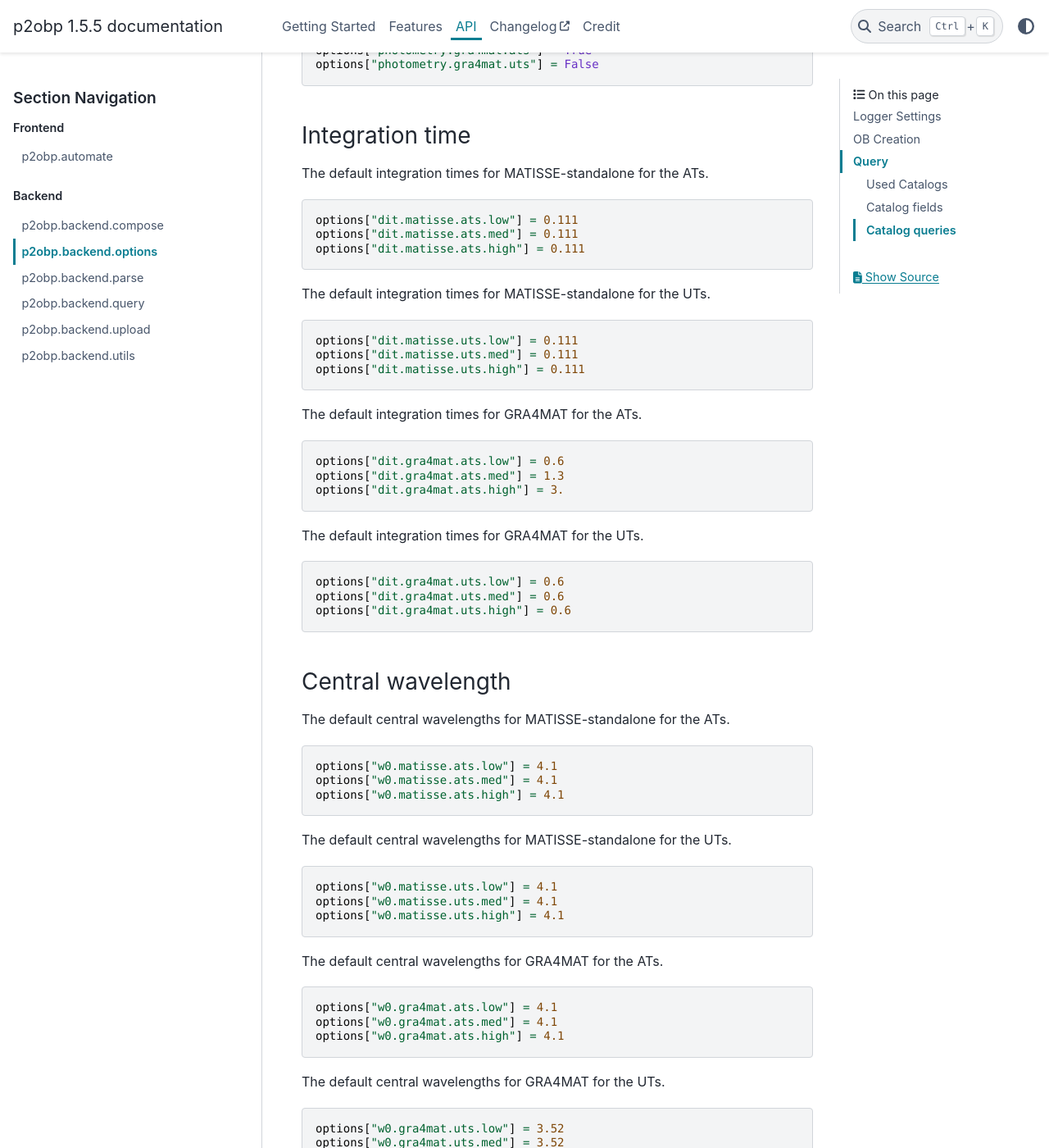
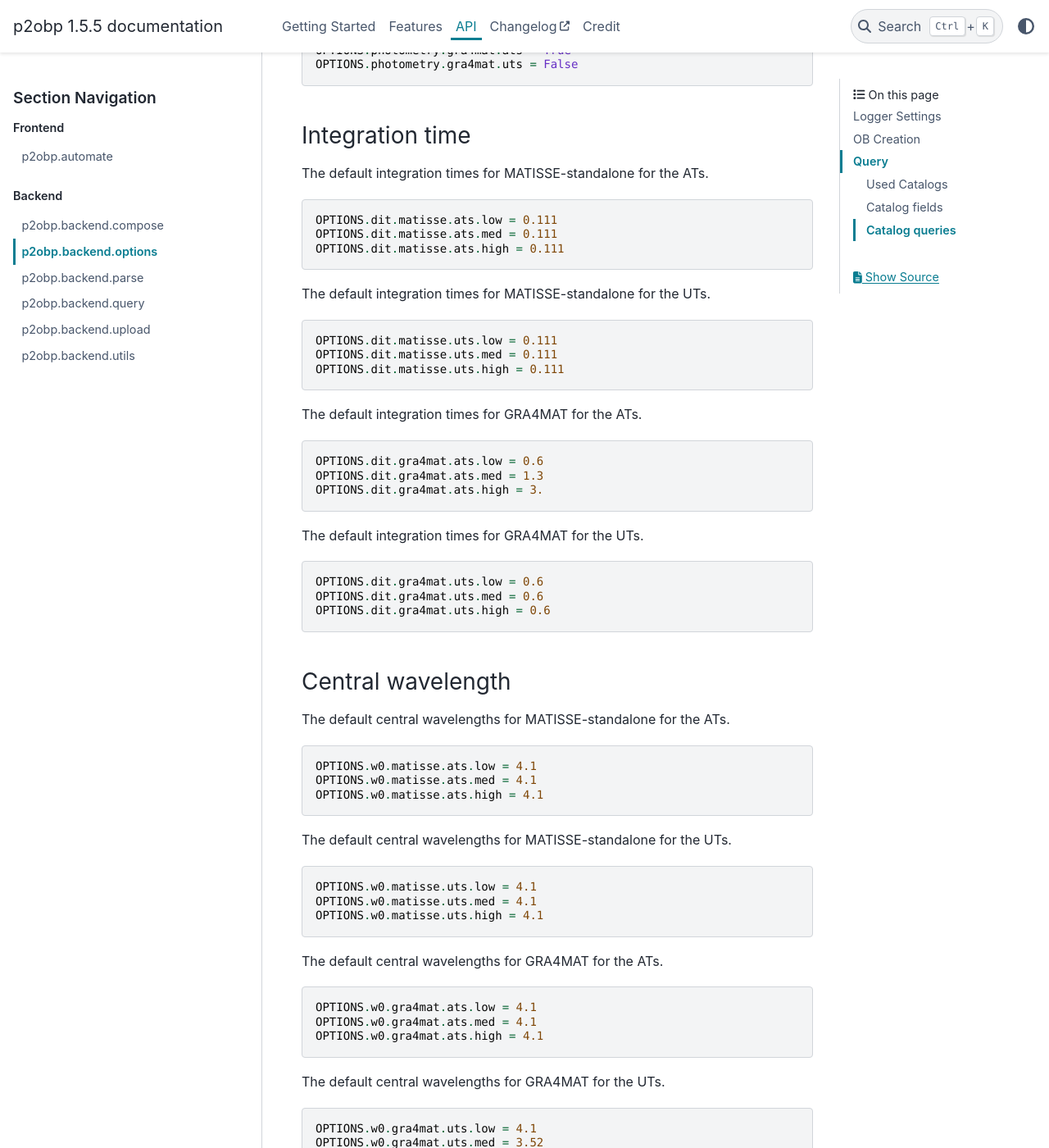
Before and after one commit to Matisse-Consortium/p2obt, a Sphinx documentation site: the page built from docs/source/modules/options.rst, in a window 1280 px wide and 1400 px high, scrolled down 1245 px. Shown: the whole window at 82% size. Built offline with Sphinx 7.4.7 and the PyData theme 0.15.4, drawn with Linux system fonts in a browser that asks for light colours; some of the changed text lies outside the part shown.

```diff
--- a/docs/source/modules/options.rst
+++ b/docs/source/modules/options.rst
@@ -45,7 +45,7 @@ or any resolution set in an input dictionary for the :func:`create_obs <p2obp.au
 
 .. code-block:: python
 
-   options["resolution.overwrite"] = False
+   OPTIONS.resolution.overwrite = False
 
 Photometry
 ==========
@@ -54,15 +54,15 @@ The default photometry settings for MATISSE-standalone
 
 .. code-block:: python
 
-   options["photometry.matisse.ats"] = True
-   options["photometry.matisse.uts"] = True
+   OPTIONS.photometry.matisse.ats = True
+   OPTIONS.photometry.matisse.uts = True
 
 The photometry settings for GRA4MAT
 
 .. code-block:: python
 
-   options["photometry.gra4mat.ats"] = True
-   options["photometry.gra4mat.uts"] = False
+   OPTIONS.photometry.gra4mat.ats = True
+   OPTIONS.photometry.gra4mat.uts = False
 
 Integration time
 ================
@@ -71,33 +71,33 @@ The default integration times for MATISSE-standalone for the ATs.
 
 .. code-block:: python
 
-   options["dit.matisse.ats.low"] = 0.111
-   options["dit.matisse.ats.med"] = 0.111
-   options["dit.matisse.ats.high"] = 0.111
+   OPTIONS.dit.matisse.ats.low = 0.111
+   OPTIONS.dit.matisse.ats.med = 0.111
+   OPTIONS.dit.matisse.ats.high = 0.111
 
 The default integration times for MATISSE-standalone for the UTs.
 
 .. code-block:: python
 
-   options["dit.matisse.uts.low"] = 0.111
-   options["dit.matisse.uts.med"] = 0.111
-   options["dit.matisse.uts.high"] = 0.111
+   OPTIONS.dit.matisse.uts.low = 0.111
+   OPTIONS.dit.matisse.uts.med = 0.111
+   OPTIONS.dit.matisse.uts.high = 0.111
 
 The default integration times for GRA4MAT for the ATs.
 
 .. code-block:: python
 
-   options["dit.gra4mat.ats.low"] = 0.6
-   options["dit.gra4mat.ats.med"] = 1.3
-   options["dit.gra4mat.ats.high"] = 3.
+   OPTIONS.dit.gra4mat.ats.low = 0.6
+   OPTIONS.dit.gra4mat.ats.med = 1.3
+   OPTIONS.dit.gra4mat.ats.high = 3.
 
 The default integration times for GRA4MAT for the UTs.
 
 .. code-block:: python
 
-   options["dit.gra4mat.uts.low"] = 0.6
-   options["dit.gra4mat.uts.med"] = 0.6
-   options["dit.gra4mat.uts.high"] = 0.6
+   OPTIONS.dit.gra4mat.uts.low = 0.6
+   OPTIONS.dit.gra4mat.uts.med = 0.6
+   OPTIONS.dit.gra4mat.uts.high = 0.6
 
 Central wavelength
 ==================
@@ -106,35 +106,35 @@ The default central wavelengths for MATISSE-standalone for the ATs.
 
 .. code-block:: python
 
-   options["w0.matisse.ats.low"] = 4.1
-   options["w0.matisse.ats.med"] = 4.1
-   options["w0.matisse.ats.high"] = 4.1
+   OPTIONS.w0.matisse.ats.low = 4.1
+   OPTIONS.w0.matisse.ats.med = 4.1
+   OPTIONS.w0.matisse.ats.high = 4.1
 
 The default central wavelengths for MATISSE-standalone for the UTs.
 
 .. code-block:: python
 
-   options["w0.matisse.uts.low"] = 4.1
-   options["w0.matisse.uts.med"] = 4.1
-   options["w0.matisse.uts.high"] = 4.1
+   OPTIONS.w0.matisse.uts.low = 4.1
+   OPTIONS.w0.matisse.uts.med = 4.1
+   OPTIONS.w0.matisse.uts.high = 4.1
 
 
 The default central wavelengths for GRA4MAT for the ATs.
 
 .. code-block:: python
 
-   options["w0.gra4mat.ats.low"] = 4.1
-   options["w0.gra4mat.ats.med"] = 4.1
-   options["w0.gra4mat.ats.high"] = 4.1
+   OPTIONS.w0.gra4mat.ats.low = 4.1
+   OPTIONS.w0.gra4mat.ats.med = 4.1
+   OPTIONS.w0.gra4mat.ats.high = 4.1
 
 
 The default central wavelengths for GRA4MAT for the UTs.
 
 .. code-block:: python
 
-   options["w0.gra4mat.uts.low"] = 3.52
-   options["w0.gra4mat.uts.med"] = 3.52
-   options["w0.gra4mat.uts.high"] = 3.52
+   OPTIONS.w0.gra4mat.uts.low = 4.1
+   OPTIONS.w0.gra4mat.uts.med = 3.52
+   OPTIONS.w0.gra4mat.uts.high = 3.52
 
 -----
 Query
```
Also changed, not shown: other parts of docs/source/modules/options.rst (+42 -42 lines), docs/source/examples/ob_creation.rst (+7 -5 lines), docs/source/examples/query.rst (+5 -5 lines), 13 other files.
